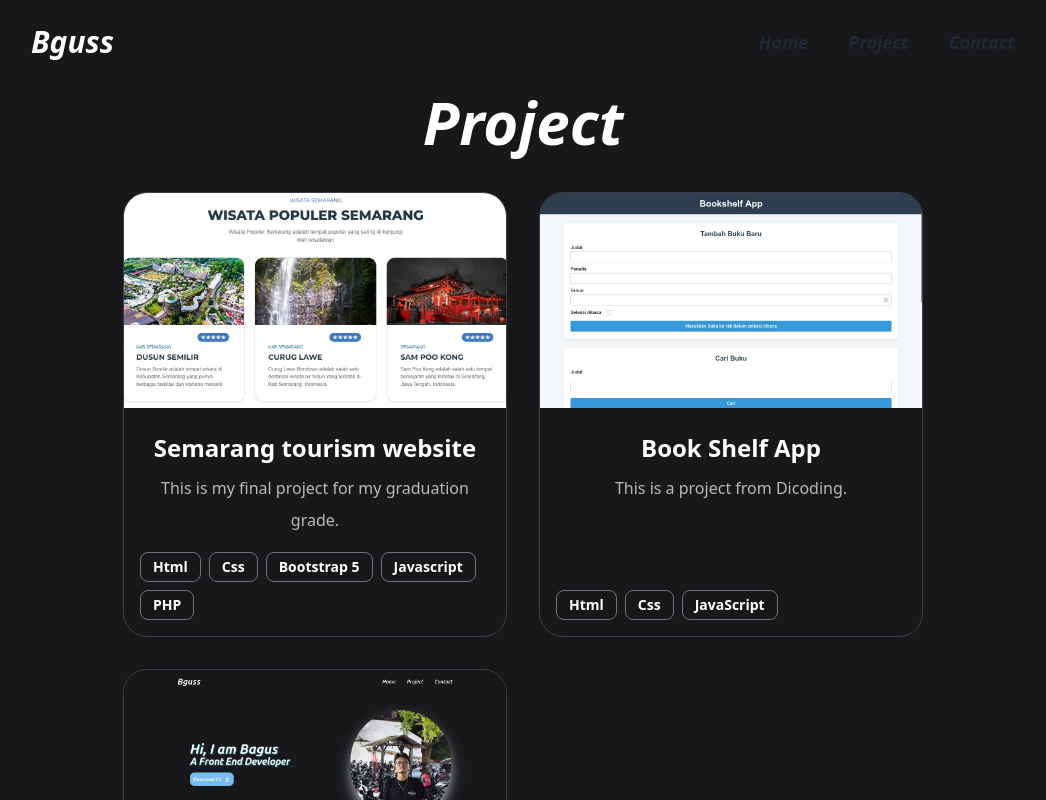
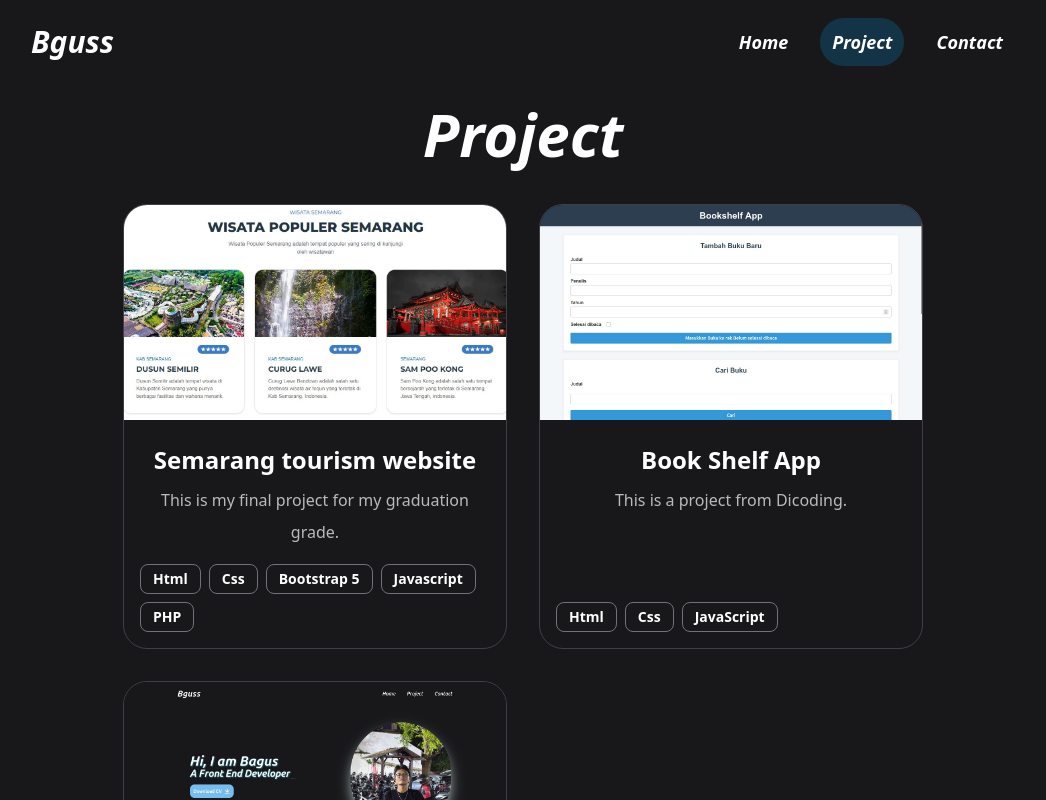
Before and after one commit to bguss03/Portfolio, a React (Vite) app: page /project in a window 1280 px wide. Shown: the top 800 px of the page, without its empty margins (117-1163 px from the left). Built offline with nearby package versions, Linux system fonts and the light colour scheme.

Commit message:
fix problem navbar

```diff
--- a/src/App.tsx
+++ b/src/App.tsx
@@ -9,6 +9,7 @@ import Projek from './Components/Layout/Projek';
 import { Routes, Route } from 'react-router-dom';
 import ProjectAll from './Components/Pages/ProjectAll';
 import Contact from './Components/Pages/Contact';
+import ScrollToTop from './Components/ScrollToTop';
 
 function App() {
   useEffect(() => {
@@ -20,6 +21,7 @@ function App() {
   }, []);
   return (
     <>
+    <ScrollToTop />
       <Routes>
         <Route
           path='/'
--- a/src/Components/Layout/Projek.tsx
+++ b/src/Components/Layout/Projek.tsx
@@ -38,7 +38,7 @@ export default function Projek() {
         ))}
       </div>
       <div className="py-10" data-aos="fade-up" data-aos-delay={200}>
-        <Link to="/Project">
+        <Link to="/project">
             <button className="w-40 h-13 bg-[#77BEF0] hover:bg-[#113F67] p-3 rounded-2xl italic text-center font-bold">More Projects</button>
         </Link>
         </div>
--- a/src/Components/Navbar/Navbar.tsx
+++ b/src/Components/Navbar/Navbar.tsx
@@ -1,7 +1,6 @@
 import { useState } from "react";
 import { MotionConfig, motion } from "framer-motion";
-import { Link } from "react-router-dom";
-// import { useEffect } from "react";
+import { NavLink } from "react-router-dom";
 
 export default function Navbar() {
     const [isMenuOpen, setIsMenuOpen] = useState(false);
@@ -12,64 +11,56 @@ export default function Navbar() {
         { name: "Contact", href: "/Contact" },
     ];
 
-    // const defaultNavbar = "text-gray-800 dark:text-white hover:text-[#113F67] hover:underline transition-all duration-300";
-    // const activeNavbar = ""
 
-//     const [fix, setFix] = useState(false);
-
-//   useEffect (() => {
-//     const handleScroll = () => {
-//       if (window.scrollY > 150){
-//         setFix(true)
-//       }else {
-//         setFix(false)
-//       }
-//     };
-
-//     window.addEventListener("scroll", handleScroll);
-
-//     return () =>{
-//       window.removeEventListener("scroll", handleScroll);
-//     };
-//   },[]);
+        const defaultNavStyles = "hover:bg-sky-500/20 py-3 px-3 rounded-full";
+        const activeNavStyles = "dark:text-white font-semibold bg-sky-500/20 py-3 px-3 rounded-full";
 
 
     return (
-        <nav>
+        <nav className="relative z-50">
             <div className="max-w-5xl mx-auto">
                 <div className="navbar relative py-5 flex items-center justify-between">
-                <div className="logo text-3xl font-bold text-white p-1 md:bg-transparent md:dark:text-white
-                px-5 hover:underline transition-all duration-300 ">
-                    <Link to="/" className="hover:text-[#113F67] transition-colors duration-300 italic">Bguss</Link>
+                    <div className="logo text-3xl font-bold text-white p-1 md:bg-transparent md:dark:text-white px-5">
+                        <NavLink to="/" className="hover:text-[#113F67] transition-colors duration-300 italic">Bguss</NavLink>
                     </div>
-                <ul className='hidden md:flex items-center gap-10 px-5'>
+
+                    <ul className='hidden md:flex items-center gap-5 px-5'>
                         {menuItems.map((item) => (
                             <li key={item.name} className="text-lg font-semibold italic">
-                            <Link
+                                <NavLink
                                     to={item.href}
-                                className="text-gray-800 dark:text-white hover:text-[#113F67] hover:underline
-                                transition-all duration-300">
+                                    className={({ isActive }) =>
+                                        `dark:text-white ${isActive ? activeNavStyles : defaultNavStyles}`
+                                    }
+                                >
                                     {item.name}
-                            </Link>
+                                </NavLink>
                             </li>
                         ))}
                     </ul>
 
-                {/* Dropdown */}
+                    {/* Dropdown Button */}
                     <div className="md:hidden">
                         <AnimatedHamburgerButton
                             active={isMenuOpen}
                             onClick={() => setIsMenuOpen(!isMenuOpen)}
                         />
                     </div>
-
                     <ul className={`
-                    absolute top-full left-0 w-full bg-zinc-900 text-white md:hidden rounded-3xl
+                    absolute top-full left-0 w-full bg-zinc-900 text-white md:hidden
                     overflow-hidden transition-all duration-800
                     ${isMenuOpen ? 'max-h-96' : 'max-h-0'}`}>
                         {menuItems.map((item) =>
                             <li key={item.name} className="border-b border-b-white/20">
-                            <Link to={item.href} className="block p-4 hover:bg-white/10" >{item.name}</Link>
+                                <NavLink
+                                    to={item.href}
+                                    className={({ isActive }) =>
+                                        `block p-4 hover:bg-white/10 ${isActive ? 'bg-white/20 font-bold' : ''}`
+                                    }
+                                    onClick={() => setIsMenuOpen(false)}
+                                >
+                                    {item.name}
+                                </NavLink>
                             </li>
                         )}
                     </ul>
@@ -122,9 +113,6 @@ const AnimatedHamburgerButton = ({ active, onClick }: AnimatedProps) => {
     );
 };
 
-
-
-
 const VARIANTS = {
     top: {
         open: { rotate: ["0deg", "0deg", "45deg"], top: ["35%", "50%", "50%"] },
--- a/src/Components/Pages/ProjectAll.tsx
+++ b/src/Components/Pages/ProjectAll.tsx
@@ -5,7 +5,7 @@ export default function ProjectAll() {
   return (
     <div>
       <Navbar />
-      <div className="text-center mt-2" data-aos="fade-up">
+      <div className="text-center pt-5" data-aos="fade-up">
         <div>
           <h1 className="text-4xl md:text-6xl font-bold italic">Project</h1>
         </div>
--- /dev/null
+++ b/src/Components/ScrollToTop.tsx
@@ -0,0 +1,11 @@
+import { useEffect } from "react"
+import { useLocation } from "react-router-dom"
+
+export default function ScrollToTop() {
+    const { pathname } = useLocation();
+
+    useEffect(() => {
+        window.scrollTo(0, 0);
+    }, [pathname]);
+    return null;
+}
```
Lines whose indentation alone changed are shown as unchanged.
